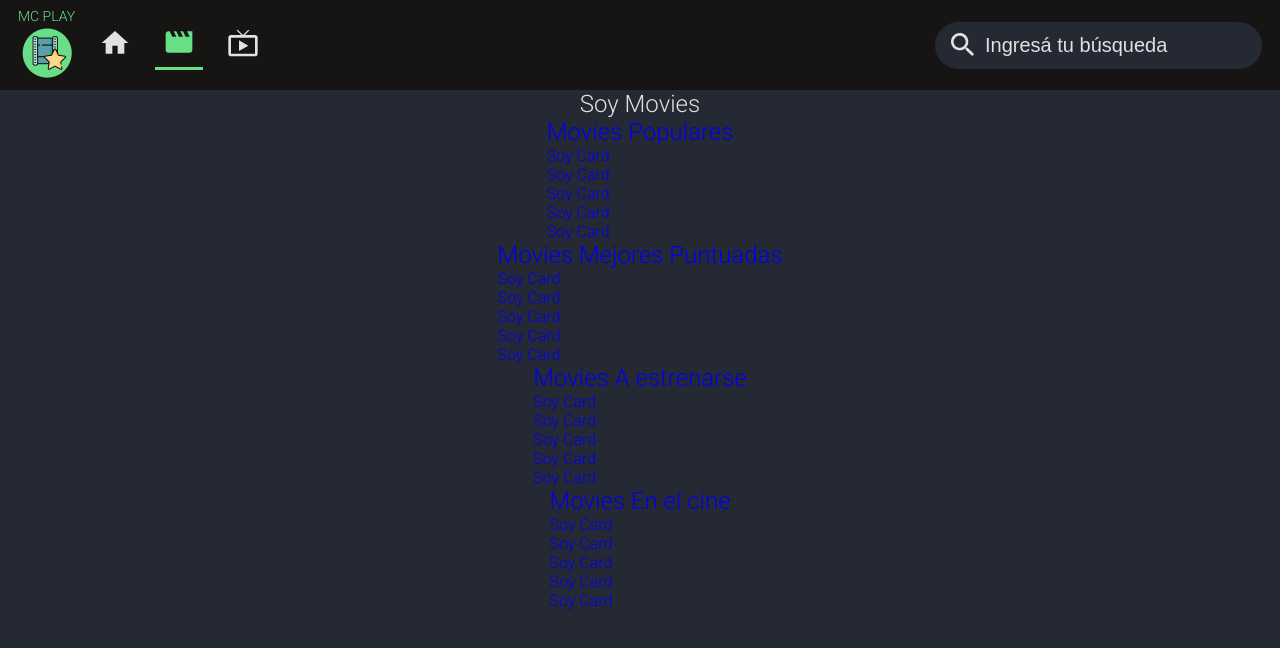
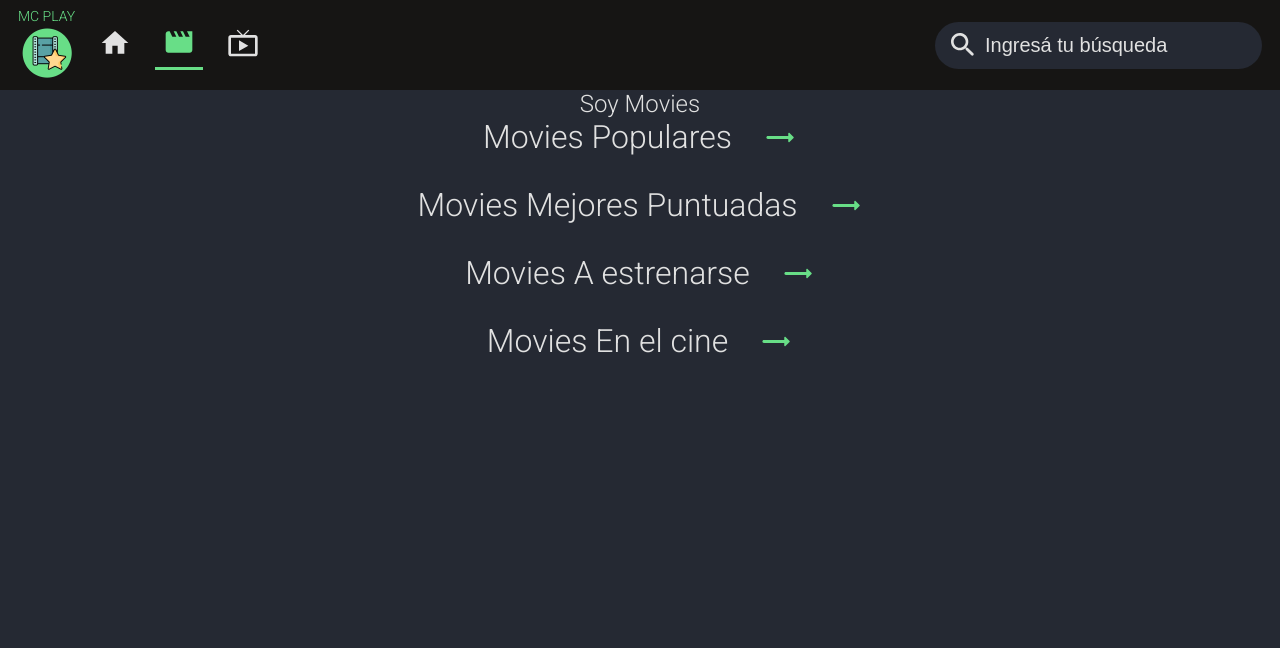
Before and after one commit to maarcf/moviesandseries, a React (Create React App) app: page /movie in a window 1280 px wide. Shown: the top 648 px of the page. Built offline with nearby package versions, Linux system fonts and the light colour scheme.

Commit message:
homepage is working but it is not ready

```diff
--- a/src/components/Card.js
+++ b/src/components/Card.js
@@ -1,11 +1,71 @@
-const Card = () => {
+import styled from 'styled-components';
+
+import { LinkStyled, Flex, ImageStyled, ImageContainer } from '../components/Commons';
+import NoImage from '../utils/img/no-image.png'
+
+const BASE_IMG_URL = "https://image.tmdb.org/t/p/w370_and_h556_bestv2";
+
+const CardInfo = styled(Flex)`
+  width: calc(20%);
+  padding: 5px;
+  margin: ${props => props.theme.spaces.small} 0;
+
+  @media (max-width:${props => props.theme.breakpoints.large}) {
+    width: calc(25%);
+  }
+
+  @media (max-width:${props => props.theme.breakpoints.medium}) {
+    width: calc(33.33%);
+  }
+  @media (max-width:${props => props.theme.breakpoints.small}) {
+    width: calc(50%);
+  }
+
+  @media (max-width:${props => props.theme.breakpoints.extraSmall}) {
+    width: calc(100%);
+  }
+`;
+
+const ImgContainer = styled(ImageContainer)`
+  overflow: hidden;
+`;
+
+const Img = styled(ImageStyled)`
+  transition: all 0.3s linear;
+
+  &:hover {
+    transform: scale(1.2);
+  }
+`;
+
+const Title = styled.h3`
+  font-size: ${props => props.theme.sizes.medium};
+  margin-top: ${props => props.theme.spaces.small};
+
+  @media (max-width:${props => props.theme.breakpoints.small}) {
+    font-size: ${props => props.theme.sizes.small};
+  }
+
+  @media (max-width:${props => props.theme.breakpoints.extraSmall}) {
+    font-size: ${props => props.theme.sizes.medium};
+  }
+`;
+
+
+const Card = ({ title, name, id, poster_path, mediaType }) => {
+
+  const image = poster_path ? `${BASE_IMG_URL + poster_path}` : NoImage;
+
   return(
-    <article>
-      <div className="img-container">
-
-      </div>
-      <h4>Soy Card</h4>
-    </article>
+    <CardInfo as="article"
+      flexDirection="column">
+      <LinkStyled to={`${mediaType}/${id}/info`} flexDirection="column" alignItems="flex-start">
+        <ImgContainer>
+          <Img src={image} alt={title || name} />
+        </ImgContainer>
+        <Title>{title || name }</Title>
+      </LinkStyled>
+    </CardInfo>
   )
 }
 export default Card;
--- a/src/components/Commons.js
+++ b/src/components/Commons.js
@@ -46,11 +46,16 @@ export const NavLinkStyled = styled(NavLink)`
 export const LinkStyled = styled(Link)`
   color: ${props => props.theme.colors.textPrimary};
   display: flex;
-  flex-direction: ${props => props.flexDirection || "column"};
+  flex-direction: ${props => props.flexDirection};
+  justify-content: ${props => props.justifyContent};
   align-items: ${props => props.alignItems || "center"};
 
   &:visited, &:active {
     color: ${props => props.theme.colors.textPrimary};
+  }
+
+  svg {
+    color: ${props => props.theme.colors.textSecondary};
   }
 `;
 
--- a/src/components/MoviesCardsContainer.js
+++ b/src/components/MoviesCardsContainer.js
@@ -1,36 +1,53 @@
-import { Link } from 'react-router-dom';
+import styled from 'styled-components';
+import TrendingFlatRoundedIcon from '@material-ui/icons/TrendingFlatRounded';
+
+import { LinkStyled, Flex } from '../components/Commons';
 
 import Card from './Card';
 
-const MoviesCardsContainer = ({ title }) => {
-  console.log('Soy MoviesCardsContainer y tiro un error en consola sobre el <a>. Revisarme luego!')
+const CardsSection = styled(Flex)`
+  margin-bottom: ${props => props.theme.spaces.medium};
+`;
+
+const TitleStyled = styled.h2`
+  font-size: ${props => props.theme.sizes.large};
+  margin-right: ${props => props.theme.spaces.medium};
+
+  @media (max-width:${props => props.theme.breakpoints.small}) {
+    font-size: ${props => props.theme.sizes.medium};
+    margin-right: ${props => props.theme.spaces.small};
+  }
+`;
+
+const CardsContainer = styled(Flex)`
+
+`;
+
+const MoviesCardsContainer = ({ title, mediaType, category, info }) => {
+
   return(
-    <main>
-      <h2>{title}</h2>
-
-      <section>
-        {/*El id sería info que llega desde la api.*/}
-        <Link className="link-style" to="/movies/0001/info">
-          <Card />
-        </Link>
-
-        <Link className="link-style" to="/movies/0002/info">
-          <Card />
-        </Link>
-
-        <Link className="link-style" to="/movies/0003/info">
-          <Card />
-        </Link>
-
-        <Link className="link-style" to="/movies/0004/info">
-          <Card />
-        </Link>
-
-        <Link className="link-style" to="/movies/0005/info">
-          <Card />
-        </Link>
-      </section>
-    </main>
+    <CardsSection as="section"
+      flexDirection="column"
+      alignItems="flex-start">
+      <LinkStyled to={`/${mediaType}/${category}/page/1`}
+        justifyContent="space-between">
+        <TitleStyled>{ title }</TitleStyled>
+        <TrendingFlatRoundedIcon fontSize="large"/>
+      </LinkStyled>
+      <CardsContainer flexWrap="wrap" alignItems="flex-start">
+        {info &&
+          info.map(element => <Card
+            key={element.id}
+            title={element.title}
+            name={element.name}
+            id={element.id}
+            poster_path={element.poster_path}
+            mediaType={element.media_type}
+            />
+          )
+        }
+      </CardsContainer>
+    </CardsSection>
   )
 
 }
--- a/src/components/NavBar.js
+++ b/src/components/NavBar.js
@@ -42,7 +42,7 @@ const NavBar = () => {
     <NavStyled as='nav'
     justifyContent='space-between'>
       <Flex>
-        <LinkLogo to="/" >
+        <LinkLogo to="/" flexDirection="column" >
           <Title>MC PLAY</Title>
           <LogoContainer width='50px'>
             <ImageStyled src={Logo} alt="Logo de Peliculas y Series App." />
--- a/src/components/NavigationList.js
+++ b/src/components/NavigationList.js
@@ -11,6 +11,7 @@ const MenuList = styled(ListStyled)`
   @media (max-width:${props => props.theme.breakpoints.medium}) {
     background-color: ${props => props.theme.colors.bgSecondary};
     position: fixed;
+    z-index: 1;
     bottom: 0;
     left: 0;
     right: 0;
--- /dev/null
+++ b/src/hooks/useFetch.js
@@ -0,0 +1,17 @@
+import { useState, useEffect } from 'react'
+
+import { createURL } from '../utils/variables';
+
+const useFetch = (category, mediaType, id, pageNumber) => {
+  const [info, setInfo] = useState([]);
+
+  useEffect(() => {
+    fetch(createURL(category, mediaType, id, pageNumber))
+    .then(res => res.json())
+    .then(data => setInfo(data.results))
+  }, []);
+
+  return info;
+};
+
+export default useFetch;
--- a/src/utils/variables.js
+++ b/src/utils/variables.js
@@ -1,3 +1,22 @@
 export const cutArray = (array, num) => {
   return array.splice(0, num);
 };
+
+export const createURL = (category, mediaType, id = false, pageNumber = 1) => {
+  const BASE_URL = 'https://api.themoviedb.org/3';
+  const API_KEY = 'api_key=055a0350f6a59ecfcbd9ab2fede17992';
+  const LANGUAGE = '&language=es-MX';
+  const PAGE = `&page=${pageNumber}`
+
+  if (id) {
+    return `${BASE_URL}/${mediaType}/${id}?${API_KEY + LANGUAGE}`
+  }
+
+  if (category === 'trending') {
+    return `${BASE_URL}/${category}/${mediaType}/week?${API_KEY + LANGUAGE + PAGE}`
+  }
+  else {
+    return `${BASE_URL}/${mediaType}/${category}?${API_KEY + LANGUAGE + PAGE}`
+  }
+
+}
--- a/src/views/Home.js
+++ b/src/views/Home.js
@@ -1,21 +1,40 @@
-import { Link } from 'react-router-dom';
+import styled from 'styled-components';
+
+import { Flex } from '../components/Commons';
+import useFetch from '../hooks/useFetch';
 
 import MoviesCardsContainer from '../components/MoviesCardsContainer';
 import SeriesCardsContainer from '../components/SeriesCardsContainer';
 
-let number = 1;
+const HomeSection = styled(Flex)`
+  max-width: 1300px;
+  margin: ${props => props.theme.spaces.large} ${props => props.theme.spaces.medium};
+`;
 
 const Home = () => {
+  const movieInfo = useFetch('trending', 'movie')
+  const tvInfo = useFetch('trending', 'tv')
+
+  console.log(movieInfo)
+  console.log(tvInfo)
   return(
-    <>
-      <h2>Soy Home</h2>
-      <Link to={`/movies/trending/page/${number}`}>
-        <MoviesCardsContainer title="Movies Tendencia" />
-      </Link>
-      <Link to={`/Series/trending/page/${number}`}>
-        <SeriesCardsContainer title="Series Tendencia" />
-      </Link>
-    </>
+    <HomeSection as="main"
+      flexDirection="column"
+      justifyContent="center">
+        <MoviesCardsContainer
+          title="Películas que son tendencia"
+          mediaType="movie"
+          category= "trending"
+          info= {movieInfo}
+        />
+
+        <MoviesCardsContainer
+          title="Series que son tendencia"
+          mediaType="tv"
+          category= "trending"
+          info= {tvInfo}
+        />
+    </HomeSection>
   )
 
 }
```
